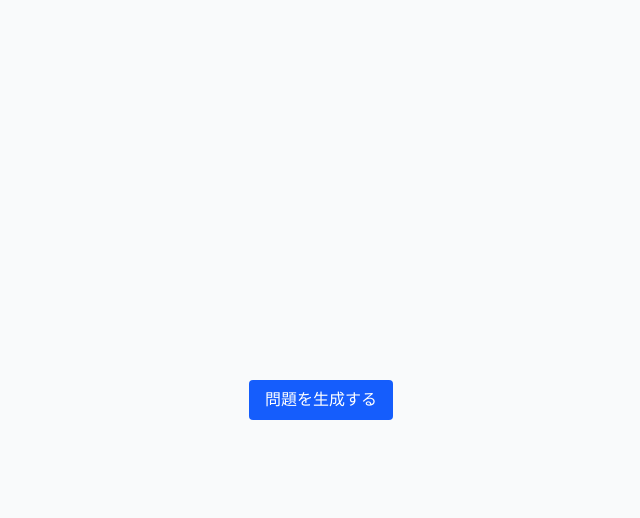
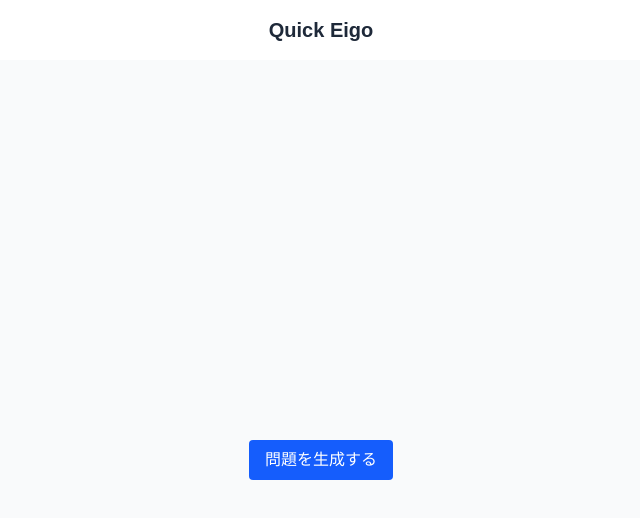
Before and after one commit to Yuji5117/quick-eigo, a Next.js app: page / in a window 1280 px wide. Shown: the top 518 px of the page, without its empty margins (319-959 px from the left). Built offline with nearby package versions, Linux system fonts and the light colour scheme.

Commit message:
feat: add Header component and integrate it into RootLayout

```diff
--- a/src/app/layout.tsx
+++ b/src/app/layout.tsx
@@ -1,3 +1,4 @@
+import { Header } from '@/components'
 import type { Metadata } from 'next'
 
 import './globals.css'
@@ -14,7 +15,10 @@ export default function RootLayout({
 }>) {
   return (
     <html lang="ja">
-      <body>{children}</body>
+      <body className="flex min-h-screen flex-col bg-gray-100">
+        <Header />
+        {children}
+      </body>
     </html>
   )
 }
--- /dev/null
+++ b/src/components/Header.tsx
@@ -0,0 +1,7 @@
+export const Header = () => {
+  return (
+    <header className="bg-white py-4 shadow-md">
+      <h1 className="text-center text-xl font-bold text-gray-800">Quick Eigo</h1>
+    </header>
+  )
+}
--- a/src/components/index.ts
+++ b/src/components/index.ts
@@ -1,6 +1,7 @@
 export * from './ExercisePlayer'
 export * from './FeedbackDisplay'
 export * from './Spinner'
+export * from './Header'
 export * from './QuestionGenerator'
 export * from './ExerciseSession'
 
```
